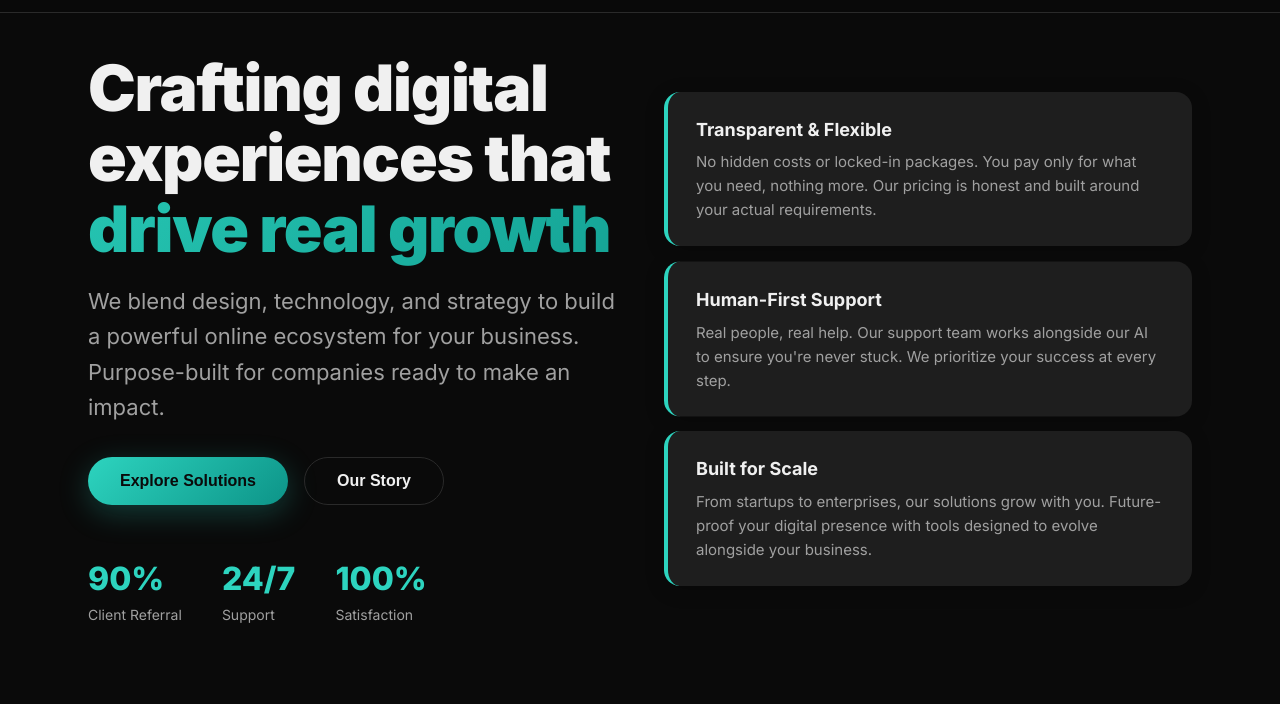
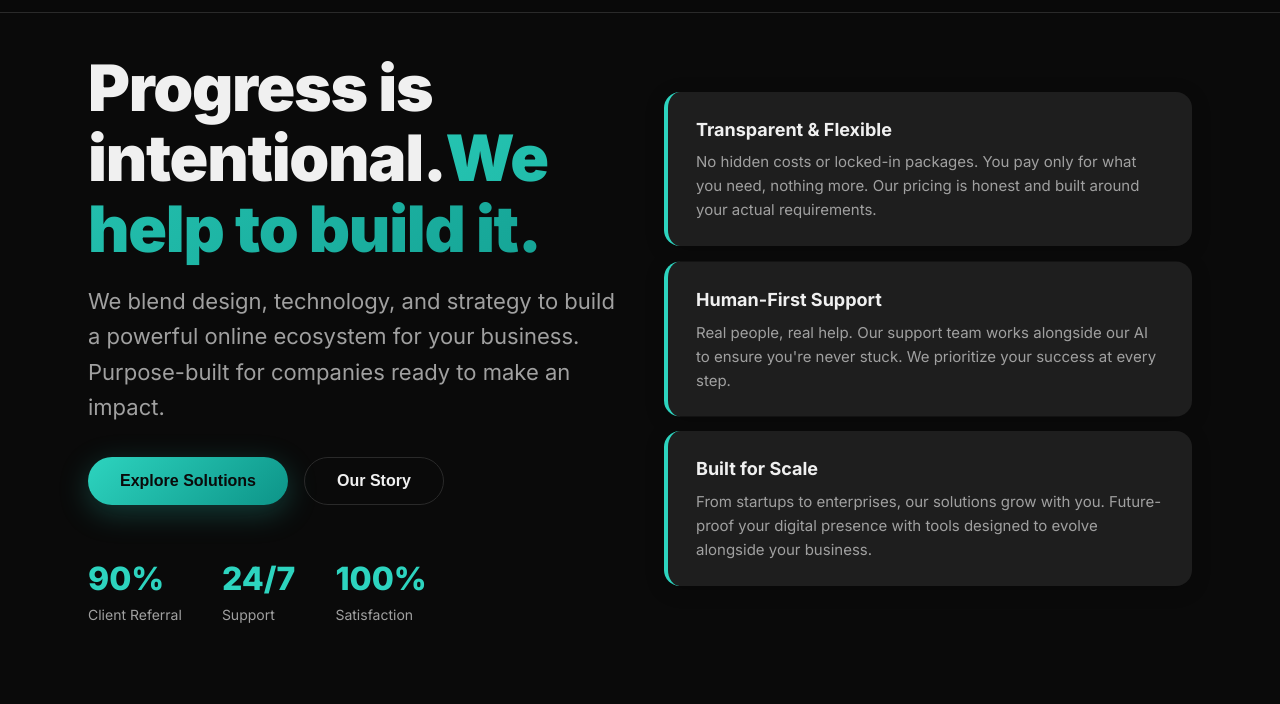
Before and after one commit to solvoroofficial/solvoro-website, a plain HTML site: page index.html in a window 1280 px wide. Shown: the part 59-763 px from the top of the page. Drawn offline with Linux system fonts and the light colour scheme.

Commit message:
Update index.html

```diff
--- a/index.html
+++ b/index.html
@@ -765,7 +765,7 @@
   <!-- HERO -->
   <section class="hero fade-in">
     <div class="hero-content">
-      <h1>Crafting digital experiences that <span>drive real growth</span></h1>
+      <h1>Progress is intentional.<span>We help to build it.</span></h1>
       <p>We blend design, technology, and strategy to build a powerful online ecosystem for your business. Purpose-built for companies ready to make an impact.</p>
       <div class="hero-actions">
         <button class="btn-primary" onclick="window.location.href='services.html'">Explore Solutions</button>
```
